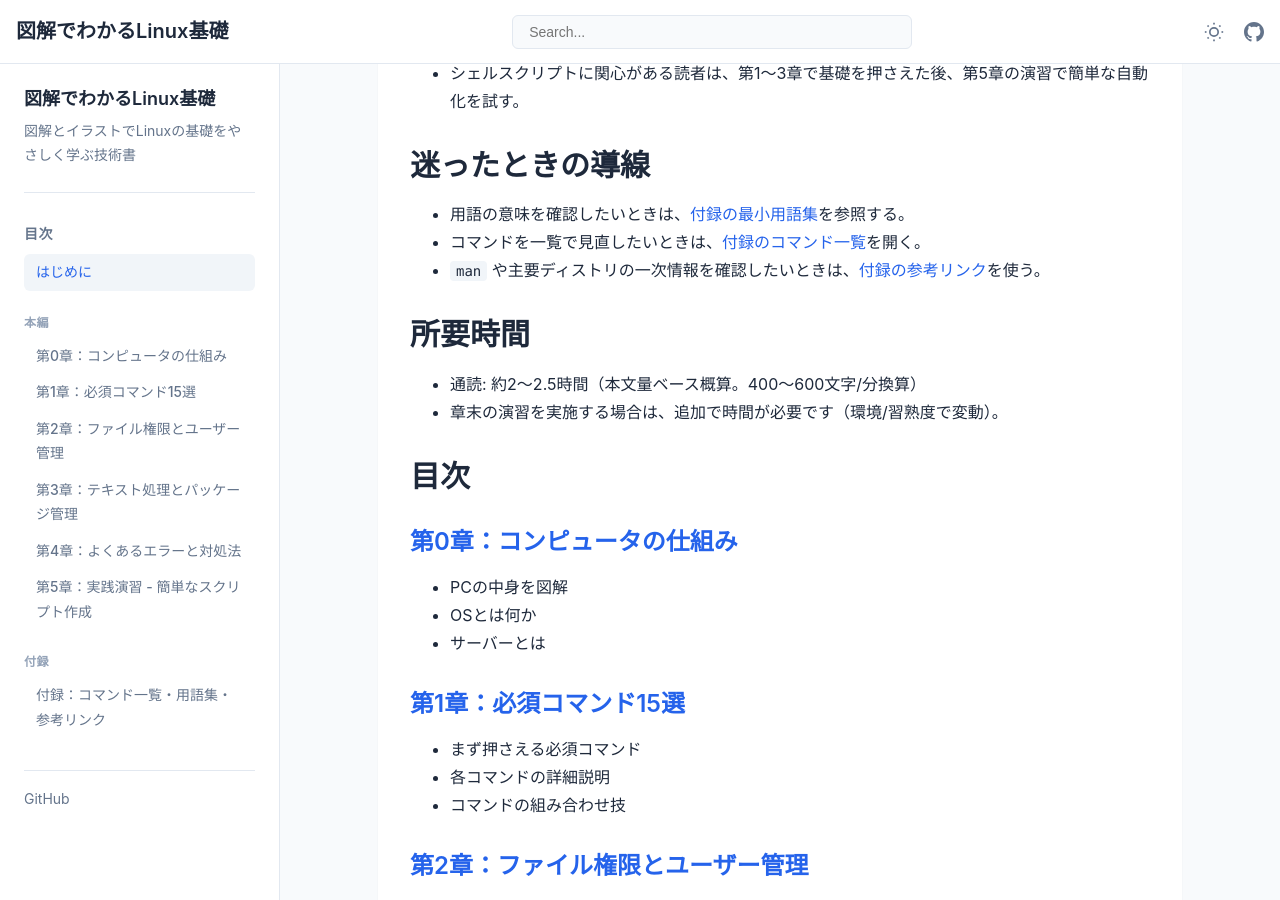
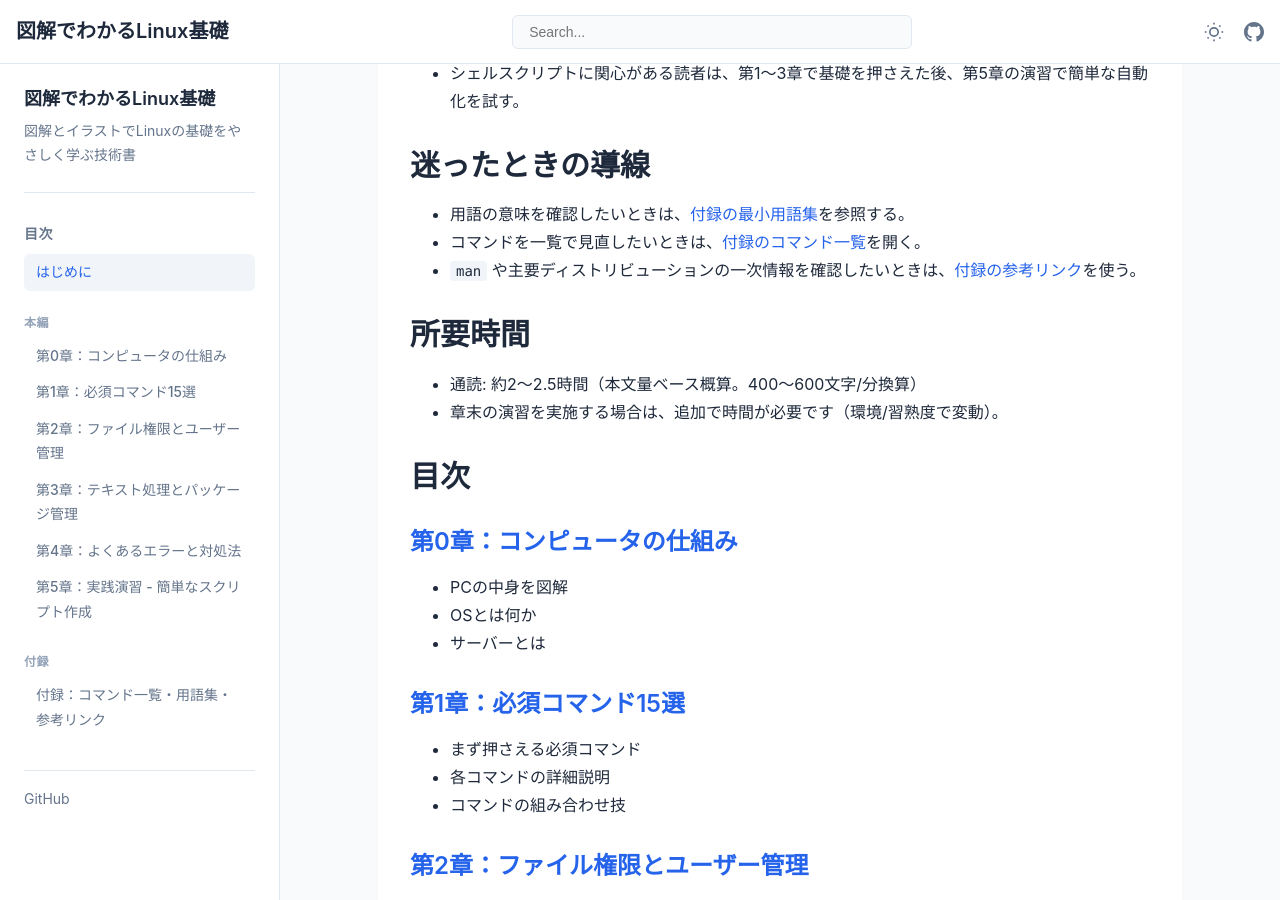
Before and after one commit to itdojp/illustrated-linux-basics-book, a Jekyll site: the page built from docs/index.md, in a window 1280 px wide and 900 px high, scrolled down 1235 px. Built offline with Jekyll 4.4.1, drawn with Linux system fonts in a browser that asks for light colours.

Commit message:
fix: align appendix wording

```diff
--- a/docs/index.md
+++ b/docs/index.md
@@ -43,7 +43,7 @@ title: "図解でわかるLinux基礎"
 
 - 用語の意味を確認したいときは、[付録の最小用語集](./appendix/#glossary)を参照する。
 - コマンドを一覧で見直したいときは、[付録のコマンド一覧](./appendix/#command-reference)を開く。
-- `man` や主要ディストリの一次情報を確認したいときは、[付録の参考リンク](./appendix/#official-references)を使う。
+- `man` や主要ディストリビューションの一次情報を確認したいときは、[付録の参考リンク](./appendix/#official-references)を使う。
 
 ## 所要時間
 - 通読: 約2〜2.5時間（本文量ベース概算。400〜600文字/分換算）
```
Also changed, not shown: docs/chapter5/index.md (+1 -1 lines).
